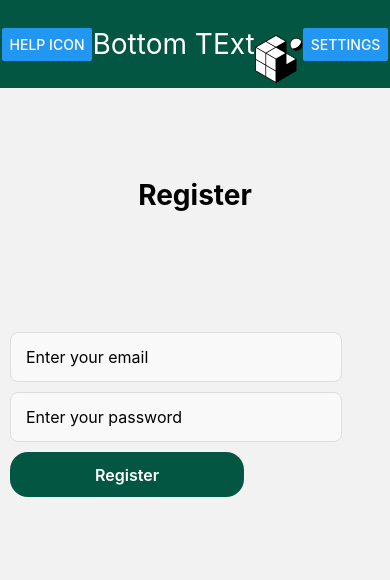
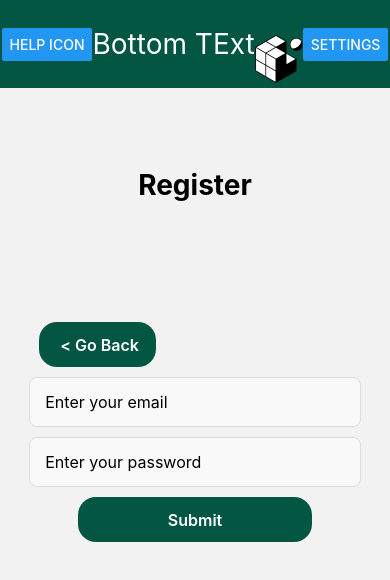
Before and after one commit to Skyring100/Undergraduate-Planning-Advisor-App, a React Native app: screen /Register in a window 390 px wide. Shown: the top 580 px of the page. Built offline with nearby package versions, Linux system fonts and the light colour scheme.

Commit message:
Working on Register page

```diff
--- /dev/null
+++ b/components/BackButton.js
@@ -0,0 +1,37 @@
+import { TouchableOpacity, Text, StyleSheet, Dimensions } from 'react-native';
+
+const screenWidth = Dimensions.get('window').width;
+const buttonWidth = screenWidth * 0.3; // 30% of screen
+
+
+export default function BackButton({ onPress }) {
+    const handlePress = () => onPress();
+
+    return (
+        <TouchableOpacity
+            style={styles.button}
+            onPress={handlePress}
+            activeOpacity={0.7}
+        >
+            <Text style={styles.buttonText}> &lt; Go Back</Text>
+        </TouchableOpacity>
+    );
+}
+const styles = StyleSheet.create({
+    button: {
+        alignItems: 'center',
+        justifyContent: 'center',
+        backgroundColor: '#035642',
+        padding: 10,
+        marginTop: 10,
+        borderRadius: 18,
+        width: buttonWidth,
+        height: 45,
+        right: screenWidth*.25
+    },
+    buttonText: {
+        color: '#fff',
+        fontSize: 16,
+        fontWeight: '600',
+    },
+});
--- /dev/null
+++ b/components/SubmitButton.js
@@ -0,0 +1,36 @@
+import { TouchableOpacity, Text, StyleSheet, Dimensions } from 'react-native';
+
+const screenWidth = Dimensions.get('window').width;
+const buttonWidth = screenWidth * 0.6; // 60% of screen
+
+
+export default function SubmitButton({ onPress }) {
+    const handlePress = () => onPress();
+
+    return (
+        <TouchableOpacity
+            style={styles.button}
+            onPress={handlePress}
+            activeOpacity={0.7}
+        >
+            <Text style={styles.buttonText}>Submit</Text>
+        </TouchableOpacity>
+    );
+}
+const styles = StyleSheet.create({
+    button: {
+        alignItems: 'center',
+        justifyContent: 'center',
+        backgroundColor: '#035642',
+        padding: 10,
+        marginTop: 10,
+        borderRadius: 18,
+        width: buttonWidth,
+        height: 45,
+    },
+    buttonText: {
+        color: '#fff',
+        fontSize: 16,
+        fontWeight: '600',
+    },
+});
--- a/screens/RegisterScreen.js
+++ b/screens/RegisterScreen.js
@@ -7,7 +7,8 @@ import { useNavigation } from '@react-navigation/native';
 import { TouchableOpacity, Text, StyleSheet, View, TextInput, Dimensions } from "react-native"
 import { SafeAreaProvider, SafeAreaView } from 'react-native-safe-area-context';
 import { useUserStore } from '../contexts/UserContext';
-import RegisterButton from '../components/RegisterButton';
+import BackButton from '../components/BackButton';
+import SubmitButton from '../components/SubmitButton';
 
 const screenWidth = Dimensions.get('window').width;
 const inputWidth = screenWidth * 0.85; // 85% of screen
@@ -22,10 +23,15 @@ export default function RegisterScreen() {
 
     return(
         <SafeAreaProvider>
-            <SafeAreaView style={{flexDirection: 'column', padding: 10, flex: 1}}>
+            <SafeAreaView style={styles.container}>
                 <View style={styles.titleContainer}>
                     <Text style={styles.title}>Register</Text>
                 </View>
+
+                <View style={{alignContent:'flex-start'}}>
+                    <BackButton onPress={()=>{navigation.navigate('Login',{})}}/>
+                </View>
+
                 <TextInput
                     style={styles.input}
                     placeholder="Enter your email"
@@ -42,13 +48,12 @@ export default function RegisterScreen() {
                     onChangeText={setPassword}
                 />
 
-                <RegisterButton style={styles.button} onPress={()=>{navigation.navigate('Login',{})}}/>
+                <SubmitButton onPress={()=>{navigation.navigate('Login',{})}}/>
 
             </SafeAreaView >
         </SafeAreaProvider>
     );
 }
-
 
 const styles = StyleSheet.create({
     container: {
```
